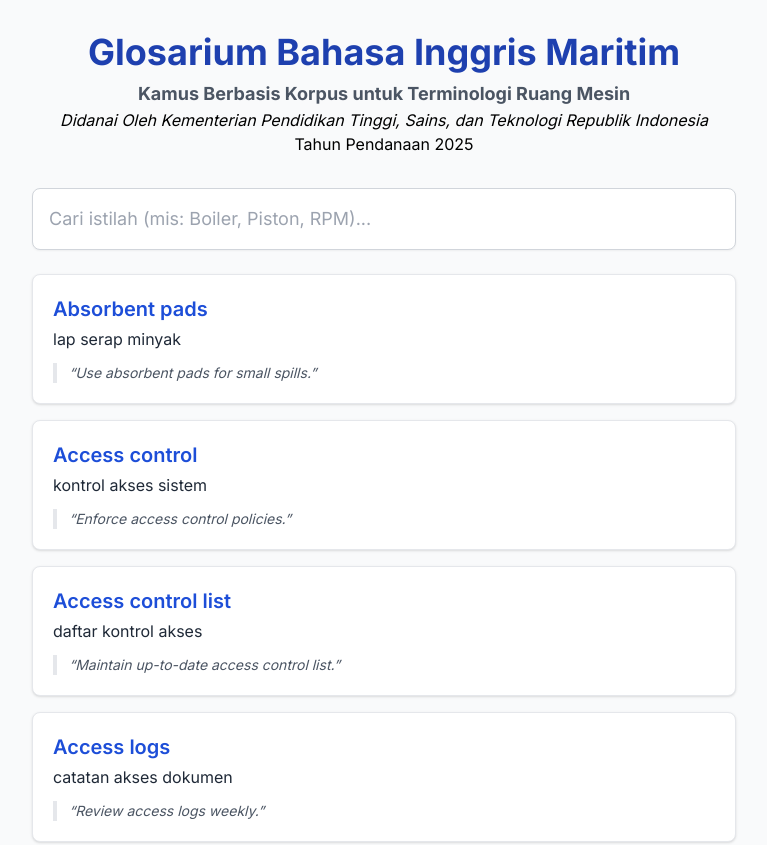
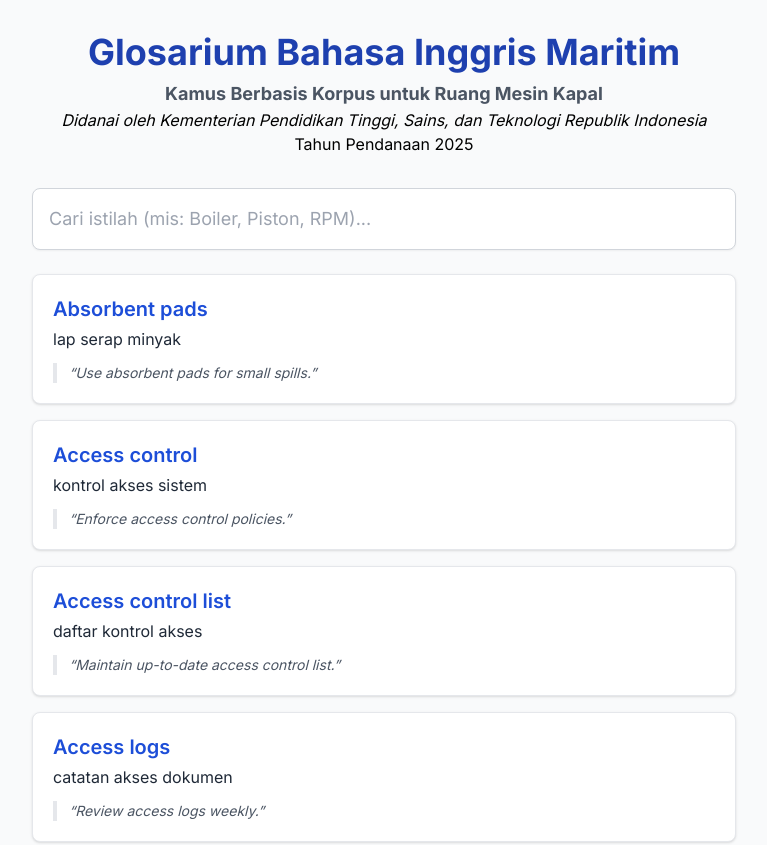
Before and after one commit to dhanan343/glossarium_corpusbased, a plain HTML site: page index.html in a window 1280 px wide. Shown: the top 845 px of the page, without its empty margins (256-1023 px from the left). Drawn offline with nearby package versions, Linux system fonts and the light colour scheme.

Commit message:
Update index.html

```diff
--- a/index.html
+++ b/index.html
@@ -28,9 +28,9 @@
                 Glosarium Bahasa Inggris Maritim
             </h1>
             <p class="text-lg text-gray-600">
-                <b>Kamus Berbasis Korpus untuk Terminologi Ruang Mesin</b>
+                <b>Kamus Berbasis Korpus untuk Ruang Mesin Kapal</b>
             </p>
-            <p><i>Didanai Oleh Kementerian Pendidikan Tinggi, Sains, dan Teknologi Republik Indonesia </i></p>
+            <p><i>Didanai oleh Kementerian Pendidikan Tinggi, Sains, dan Teknologi Republik Indonesia</i></p>
             <p>Tahun Pendanaan 2025</p>
         </header>
 
```
